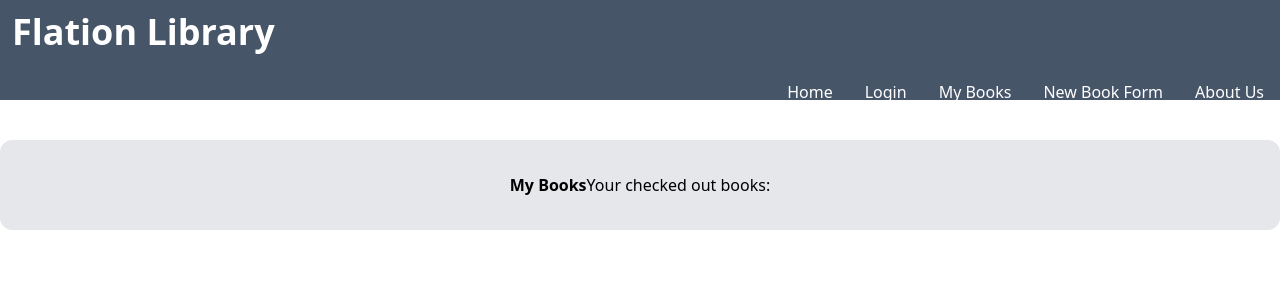
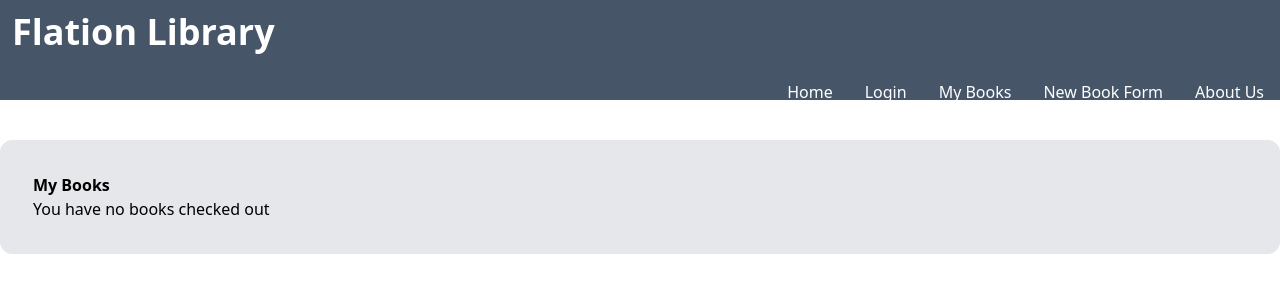
Before and after one commit to sh398697/phase2-group-project, a React (Create React App) app in the folder phase2-group-project/: page /mybooks in a window 1280 px wide. Shown: the top 300 px of the page. Built offline with nearby package versions, Linux system fonts and the light colour scheme.

Commit message:
fix to My Books page to properly show no books checked out message

```diff
--- a/phase2-group-project/db.json
+++ b/phase2-group-project/db.json
@@ -7,7 +7,7 @@
       "year": "2007",
       "image": "https://images-na.ssl-images-amazon.com/images/S/compressed.photo.goodreads.com/books/1562761513i/2459785.jpg",
       "review": "Great debut novel!",
-      "owner": "",
+      "owner": "Scott",
       "id": 1
     },
     {
@@ -17,7 +17,7 @@
       "year": "2008",
       "image": "https://m.media-amazon.com/images/I/51iUsYh6HaL._SL350_.jpg",
       "review": "Even better than the first book!",
-      "owner": "",
+      "owner": "Scott",
       "id": 2
     },
     {
@@ -27,7 +27,7 @@
       "year": "2005",
       "image": "https://m.media-amazon.com/images/I/81FiMxOzzaL._AC_UY436_FMwebp_QL65_.jpg",
       "review": "Awesome book with great plotting",
-      "owner": "",
+      "owner": "admin",
       "id": 3
     },
     {
--- a/phase2-group-project/src/components/MyBooks.js
+++ b/phase2-group-project/src/components/MyBooks.js
@@ -12,16 +12,7 @@ function MyBooks({books, currentUser, returnBook, removeBookFromState, checkOutB
     })
 
     const bookList = myBooks.map(book => {
-        return (<BookCard key={book.id} book={book} removeBookFromState={removeBookFromState} currentUser={currentUser} checkOutBook={checkOutBook} isMyBooks={true} handleReturnBookClick={handleReturnBookClick}/>
-
-
-            /*
-            <div key={book.id}>
-                <span className="inline-block bg-gray-200 rounded-full px-3 py-1 text-sm font-semibold text-gray-700 mr-2">{book.title}</span>
-                <button onClick={() => handleReturnBookClick(book)}>Return Book</button>
-            </div>
-            */
-        )
+        return (<BookCard key={book.id} book={book} removeBookFromState={removeBookFromState} currentUser={currentUser} checkOutBook={checkOutBook} isMyBooks={true} handleReturnBookClick={handleReturnBookClick}/>)
     })
 
     function handleReturnBookClick(book) {
@@ -29,9 +20,9 @@ function MyBooks({books, currentUser, returnBook, removeBookFromState, checkOutB
     }
 
     return (
-    <div className="flex justify-center container mx-auto bg-gray-200 rounded-xl border p-8 m-10">
-        <h1 className="font-bold">My Books</h1>
-        { (myBooks) ? (
+    <div className="justify-center container mx-auto bg-gray-200 rounded-xl border p-8 m-10">
+        <div><h1 className="font-bold">My Books</h1></div>
+        { (myBooks.length > 0) ? (
             <div>
                 <div>Your checked out books:</div>
                 <div className="grid md:grid-cols-5 lg:grid-cols-5 gap-4 lg:gap-1">{bookList}</div>
```
